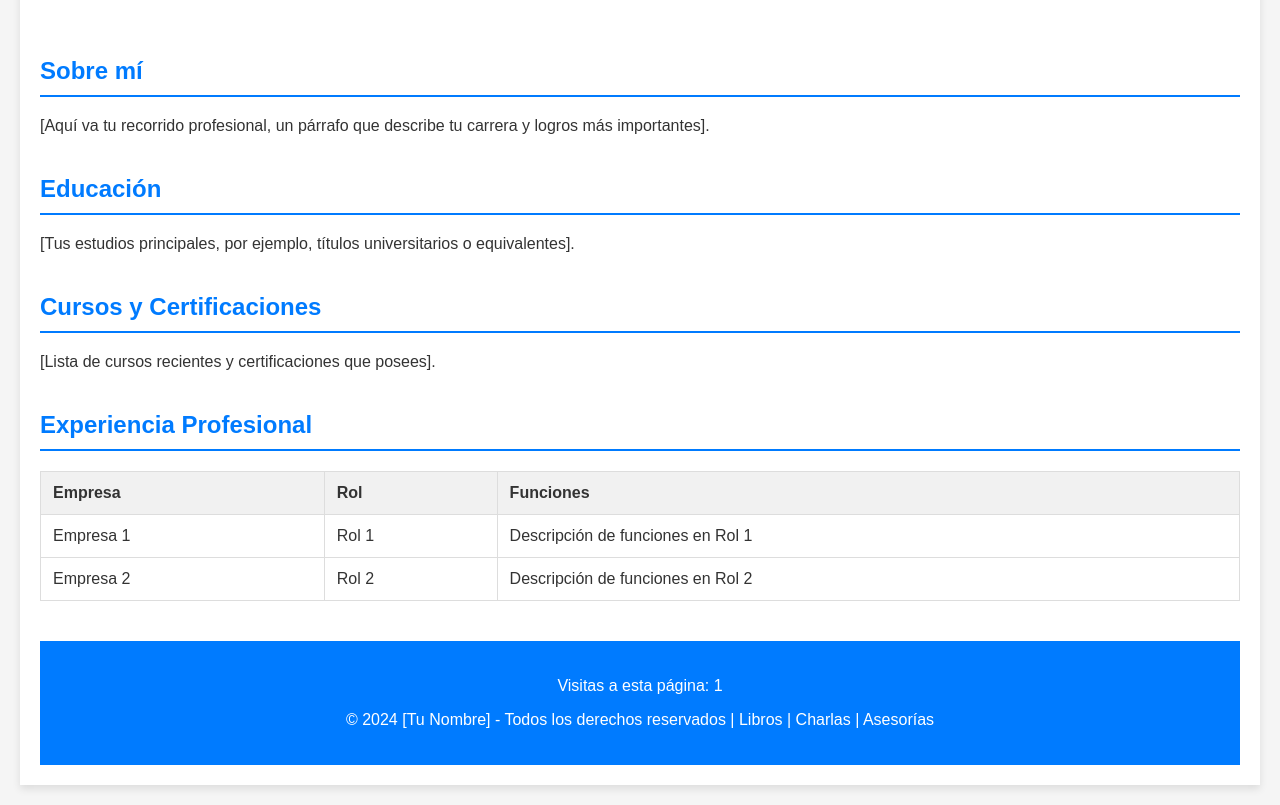
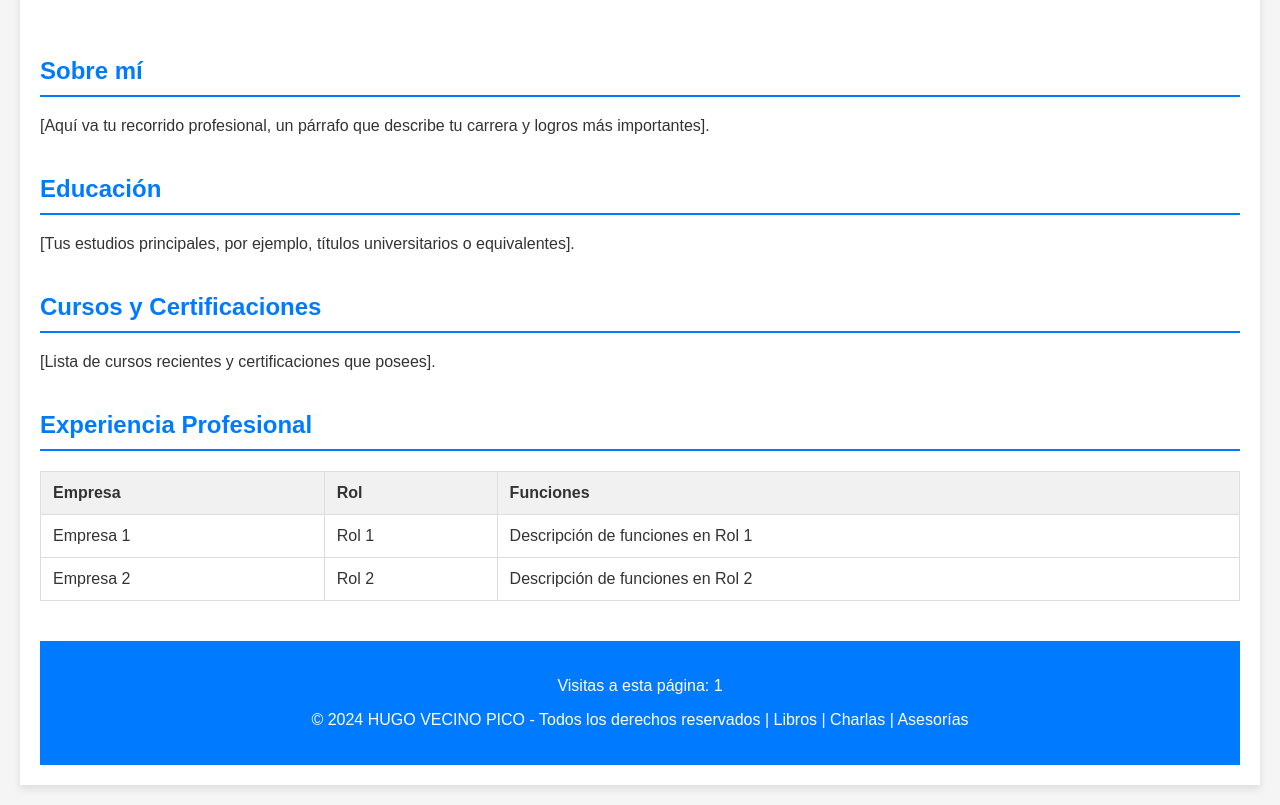
Before and after one commit to hvecino21/hvecino21.github.io, a plain HTML site: page index.html in a window 1280 px wide. Shown: the part 161-966 px from the top of the page. Drawn offline with Linux system fonts and the light colour scheme.

Commit message:
Update index.html
primer cambio

```diff
--- a/index.html
+++ b/index.html
@@ -155,7 +155,7 @@
 
         <footer>
             <p>Visitas a esta página: <span id="visitCounter">0</span></p>
-            <p>© 2024 [Tu Nombre] - Todos los derechos reservados | <a href="libros.html">Libros</a> | <a href="charlas.html">Charlas</a> | <a href="asesorias.html">Asesorías</a></p>
+            <p>© 2024 HUGO VECINO PICO - Todos los derechos reservados | <a href="libros.html">Libros</a> | <a href="charlas.html">Charlas</a> | <a href="asesorias.html">Asesorías</a></p>
         </footer>
     </div>
 </body>
```
